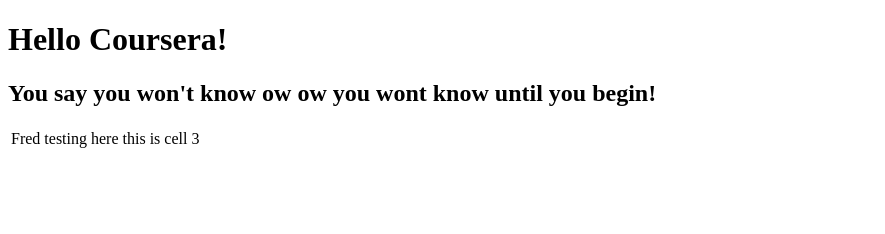
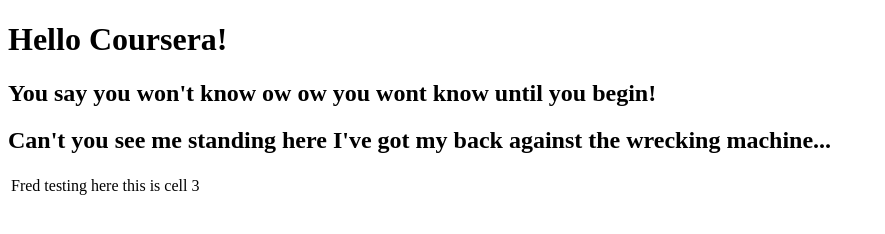
Before and after one commit to dafqtech/coursera1, a plain HTML site: page site/index.html in a window 1280 px wide. Shown: the whole page, without its empty margins (0-885 px from the left). Drawn offline with Linux system fonts and the light colour scheme.

Commit message:
Made modifications to content

```diff
--- a/site/index.html
+++ b/site/index.html
@@ -6,6 +6,7 @@
 <body>
 <h1>Hello Coursera!</h1>
 <h2>You say you won't know ow ow you wont know until you begin!</h2>
+<h2>Can't you see me standing here I've got my back against the wrecking machine...</h2>
 <table>
 <tr><td>Fred testing here</td><td>this is cell 3</td>
 </tr>
```
